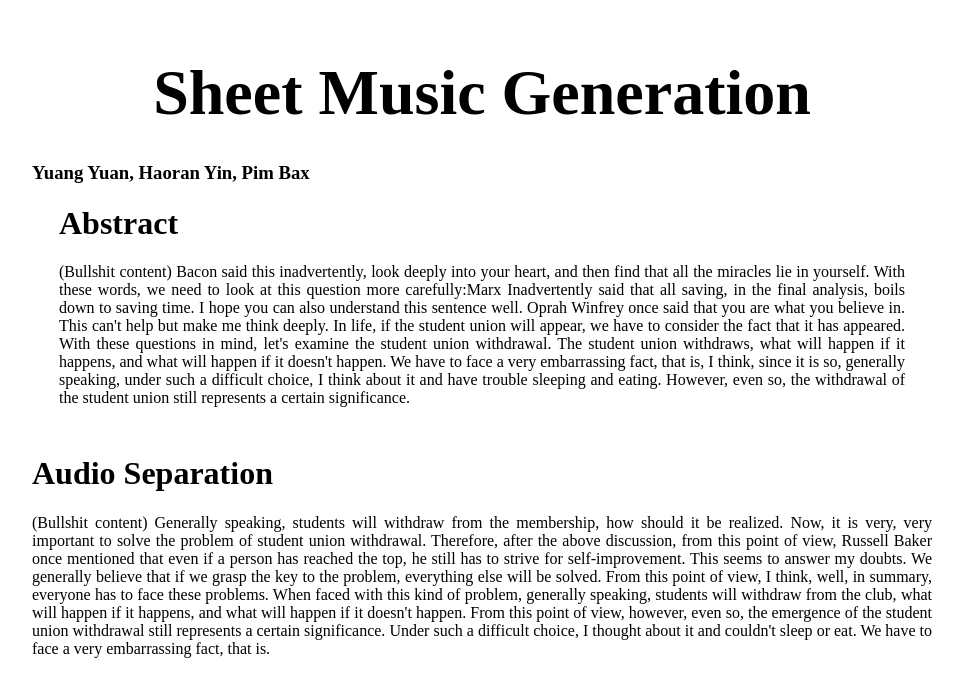
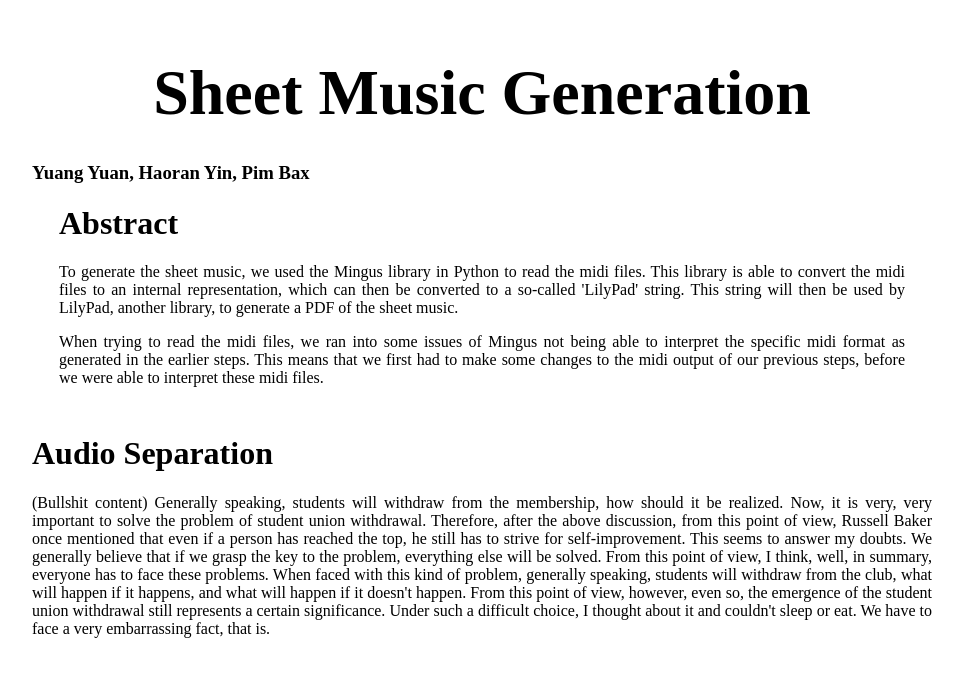
Before and after one commit to s3202844/API2022_Final, a plain HTML site: page index.html in a window 1280 px wide. Shown: the top 683 px of the page, without its empty margins (158-1121 px from the left). Drawn offline with Linux system fonts and the light colour scheme.

Commit message:
Add info about midi -> sheet music pdf

```diff
--- a/index.html
+++ b/index.html
@@ -20,18 +20,15 @@
             <div class="abstract">
                 <div class="section">
                     <h1 class="sectiontitle">Abstract</h1>
-                    <p class="paragraph"> (Bullshit content) Bacon said this inadvertently, look deeply into your heart,
-                        and then find that all the miracles lie in yourself. With these words, we need to look at this
-                        question more carefully:Marx Inadvertently said that all saving, in the final analysis, boils
-                        down to saving
-                        time. I hope you can also understand this sentence well. Oprah Winfrey once said that you are
-                        what you believe in. This can't help but make me think deeply. In life, if the student union
-                        will appear, we have to consider the fact that it has appeared. With these questions in mind,
-                        let's examine the student union withdrawal. The student union withdraws, what will happen if it
-                        happens, and what will happen if it doesn't happen. We have to face a very embarrassing fact,
-                        that is, I think, since it is so, generally speaking, under such a difficult choice, I think
-                        about it and have trouble sleeping and eating. However, even so, the withdrawal of the student
-                        union still represents a certain significance.
+                    <p class="paragraph"> To generate the sheet music, we used the Mingus library in Python to read the midi files.
+                        This library is able to convert the midi files to an internal representation, which can then be converted to
+                        a so-called 'LilyPad' string. This string will then be used by LilyPad, another library, to generate a PDF of
+                        the sheet music.
+                    </p>
+                    <p class="paragraph">
+                        When trying to read the midi files, we ran into some issues of Mingus not being able to interpret the specific
+                        midi format as generated in the earlier steps. This means that we first had to make some changes to the midi output
+                        of our previous steps, before we were able to interpret these midi files.
                     </p>
                 </div>
             </div>
```
